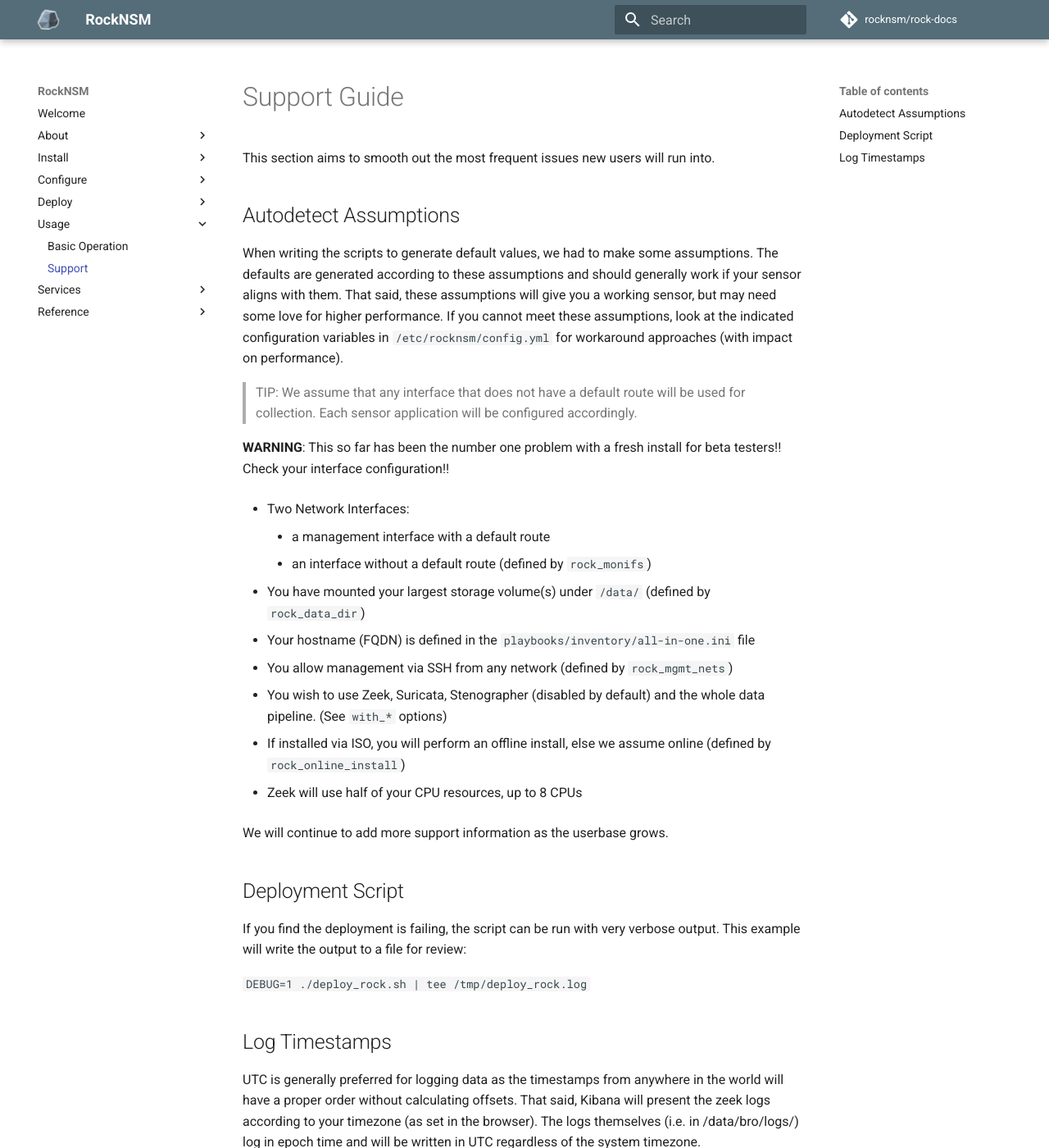
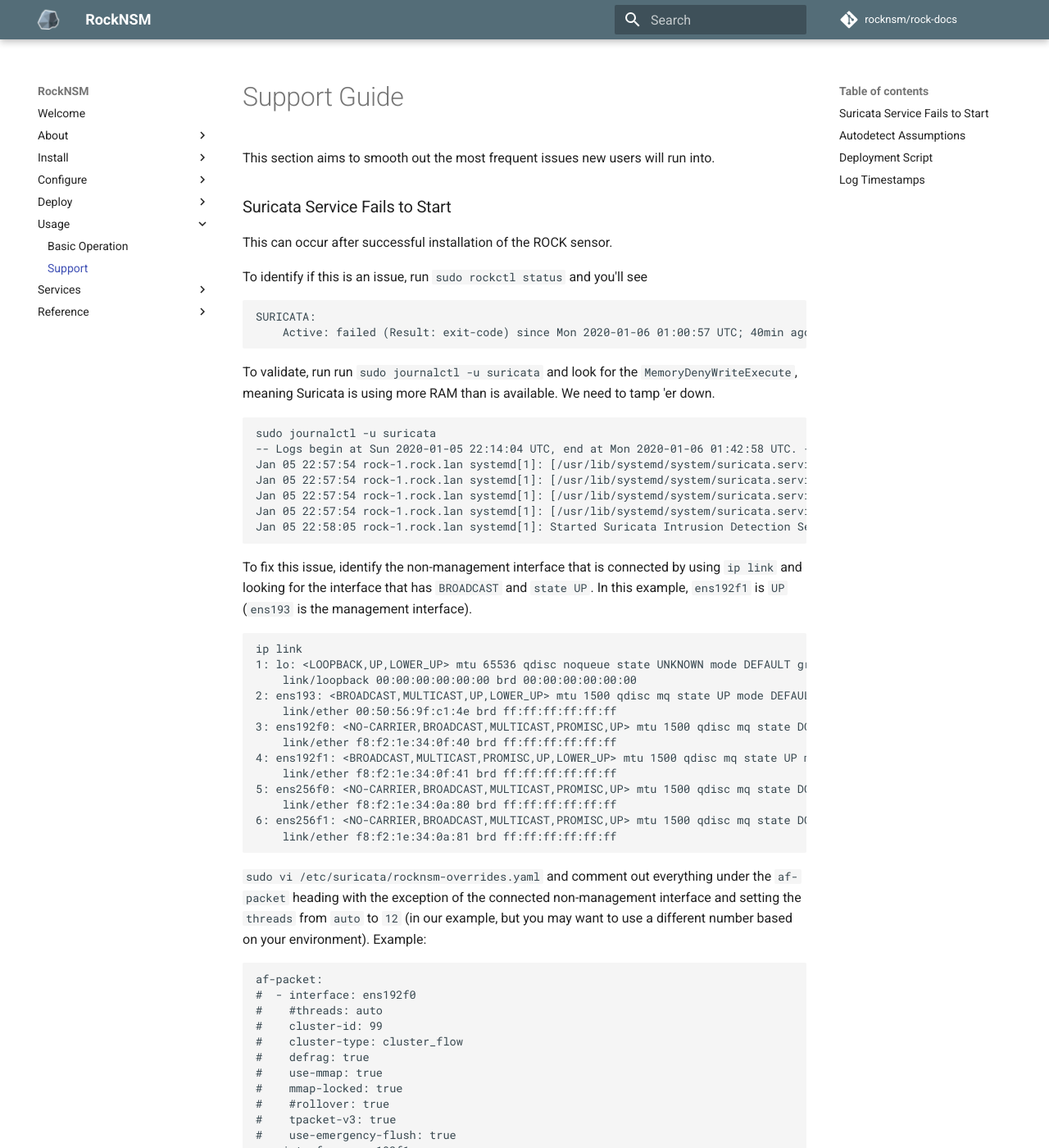
Before and after one commit to rocknsm/rock-docs, an MkDocs documentation site: the page built from docs/usage/support.md, in a window 1280 px wide and 1400 px high. Shown: the whole window at 82% size. Built offline with MkDocs 1.6.1 and Material for MkDocs 9.7.7, drawn with Linux system fonts in a browser that asks for light colours; comment, search, counter and statistics services are not loaded; some of the changed text lies outside the part shown.

Commit message:
added some suricata troubleshooting

````diff
--- a/docs/usage/support.md
+++ b/docs/usage/support.md
@@ -1,6 +1,90 @@
 # Support Guide
 
 This section aims to smooth out the most frequent issues new users will run into.
+
+### Suricata Service Fails to Start
+This can occur after successful installation of the ROCK sensor.
+
+To identify if this is an issue, run `sudo rockctl status` and you'll see
+```
+SURICATA:
+    Active: failed (Result: exit-code) since Mon 2020-01-06 01:00:57 UTC; 40min ago
+```
+To validate, run run `sudo journalctl -u suricata` and look for the `MemoryDenyWriteExecute`, meaning Suricata is using more RAM than is available. We need to tamp 'er down.
+```
+sudo journalctl -u suricata
+-- Logs begin at Sun 2020-01-05 22:14:04 UTC, end at Mon 2020-01-06 01:42:58 UTC. --
+Jan 05 22:57:54 rock-1.rock.lan systemd[1]: [/usr/lib/systemd/system/suricata.service:17] Unknown lvalue 'MemoryDenyWriteExecute' in section 'Service'
+Jan 05 22:57:54 rock-1.rock.lan systemd[1]: [/usr/lib/systemd/system/suricata.service:18] Unknown lvalue 'LockPersonality' in section 'Service'
+Jan 05 22:57:54 rock-1.rock.lan systemd[1]: [/usr/lib/systemd/system/suricata.service:19] Unknown lvalue 'ProtectControlGroups' in section 'Service'
+Jan 05 22:57:54 rock-1.rock.lan systemd[1]: [/usr/lib/systemd/system/suricata.service:20] Unknown lvalue 'ProtectKernelModules' in section 'Service'
+Jan 05 22:58:05 rock-1.rock.lan systemd[1]: Started Suricata Intrusion Detection Service.
+```
+To fix this issue, identify the non-management interface that is connected by using `ip link` and looking for the interface that has `BROADCAST` and `state UP`. In this example, `ens192f1` is `UP` (`ens193` is the management interface).
+```
+ip link
+1: lo: <LOOPBACK,UP,LOWER_UP> mtu 65536 qdisc noqueue state UNKNOWN mode DEFAULT group default qlen 1000
+    link/loopback 00:00:00:00:00:00 brd 00:00:00:00:00:00
+2: ens193: <BROADCAST,MULTICAST,UP,LOWER_UP> mtu 1500 qdisc mq state UP mode DEFAULT group default qlen 1000
+    link/ether 00:50:56:9f:c1:4e brd ff:ff:ff:ff:ff:ff
+3: ens192f0: <NO-CARRIER,BROADCAST,MULTICAST,PROMISC,UP> mtu 1500 qdisc mq state DOWN mode DEFAULT group default qlen 1000
+    link/ether f8:f2:1e:34:0f:40 brd ff:ff:ff:ff:ff:ff
+4: ens192f1: <BROADCAST,MULTICAST,PROMISC,UP,LOWER_UP> mtu 1500 qdisc mq state UP mode DEFAULT group default qlen 1000
+    link/ether f8:f2:1e:34:0f:41 brd ff:ff:ff:ff:ff:ff
+5: ens256f0: <NO-CARRIER,BROADCAST,MULTICAST,PROMISC,UP> mtu 1500 qdisc mq state DOWN mode DEFAULT group default qlen 1000
+    link/ether f8:f2:1e:34:0a:80 brd ff:ff:ff:ff:ff:ff
+6: ens256f1: <NO-CARRIER,BROADCAST,MULTICAST,PROMISC,UP> mtu 1500 qdisc mq state DOWN mode DEFAULT group default qlen 1000
+    link/ether f8:f2:1e:34:0a:81 brd ff:ff:ff:ff:ff:ff
+```
+`sudo vi /etc/suricata/rocknsm-overrides.yaml` and comment out everything under the `af-packet` heading with the exception of the connected non-management interface and setting the `threads` from `auto` to `12` (in our example, but you may want to use a different number based on your environment). Example:
+```
+af-packet:
+#  - interface: ens192f0
+#    #threads: auto
+#    cluster-id: 99
+#    cluster-type: cluster_flow
+#    defrag: true
+#    use-mmap: true
+#    mmap-locked: true
+#    #rollover: true
+#    tpacket-v3: true
+#    use-emergency-flush: true
+  - interface: ens192f1
+    threads: 12
+    cluster-id: 98
+    cluster-type: cluster_flow
+    defrag: true
+    use-mmap: true
+    mmap-locked: true
+    #rollover: true
+    tpacket-v3: true
+    use-emergency-flush: true
+#  - interface: ens256f1
+#    #threads: auto
+#    cluster-id: 97
+#    cluster-type: cluster_flow
+#    defrag: true
+#    use-mmap: true
+#    mmap-locked: true
+#    #rollover: true
+#    tpacket-v3: true
+#    use-emergency-flush: true
+#  - interface: ens256f0
+#    #threads: auto
+#    cluster-id: 96
+#    cluster-type: cluster_flow
+#    defrag: true
+#    use-mmap: true
+#    mmap-locked: true
+#    #rollover: true
+#    tpacket-v3: true
+#    use-emergency-flush: true
+```
+Afterwards, restart `sudo rockctl status` and verify everything is started:
+```
+SURICATA:
+    Active: active (running) since Mon 2020-01-06 01:55:37 UTC; 1min 28s ago
+```
 
 ## Autodetect Assumptions
 
````
